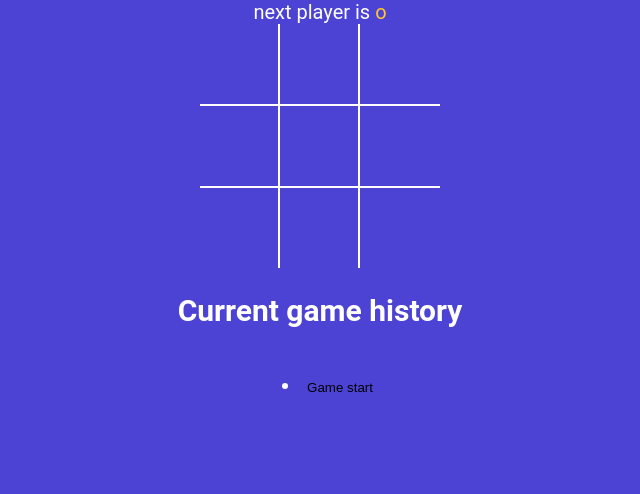
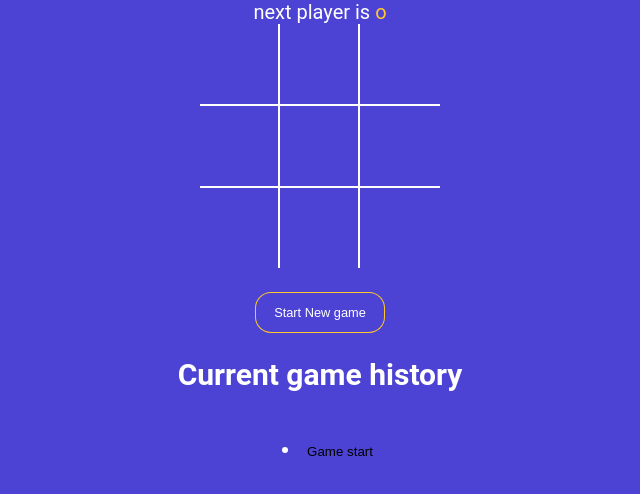
Before and after one commit to AdityaSharma0112/tictactoe-game, a React (Vite) app: page / in a window 1280 px wide. Shown: the top 494 px of the page, without its empty margins (320-960 px from the left). Built offline with nearby package versions, Linux system fonts and the light colour scheme.

Commit message:
added start new game button

```diff
--- a/src/App.jsx
+++ b/src/App.jsx
@@ -51,6 +51,11 @@
     setCurrentMove(move);
   };
 
+  const onNewGameStart = () => {
+    setHistory(NEW_GAME);
+    setCurrentMove(0);
+  };
+
   return (
     <div className="app">
       <StatusMessage winner={winner} gamingBoard={gamingBoard} />
@@ -58,6 +63,14 @@
         squares={gamingBoard.squares}
         handleSquareClick={handleSquareClick}
       />
+
+      <button
+        type="button"
+        onClick={onNewGameStart}
+        className={`btn-reset ${winner ? `active` : ``}`}
+      >
+        Start New game{" "}
+      </button>
       <h2>Current game history </h2>
       <Histroy history={history} moveTo={moveTo} currentMove={currentMove} />
     </div>
```
